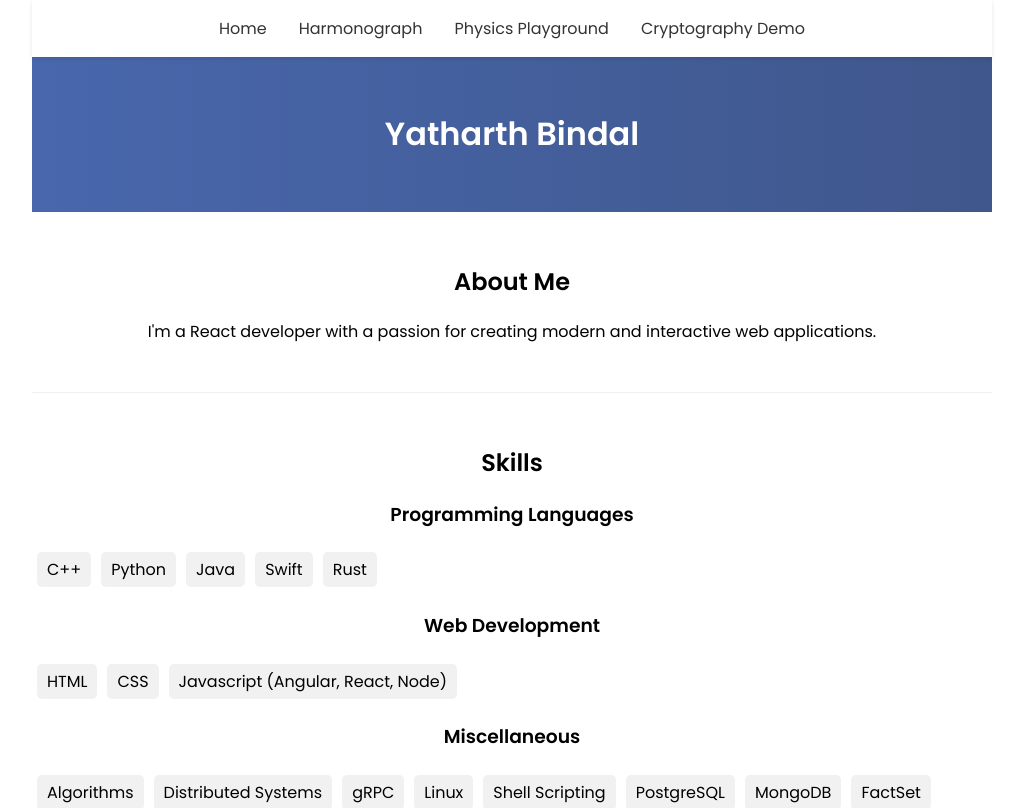
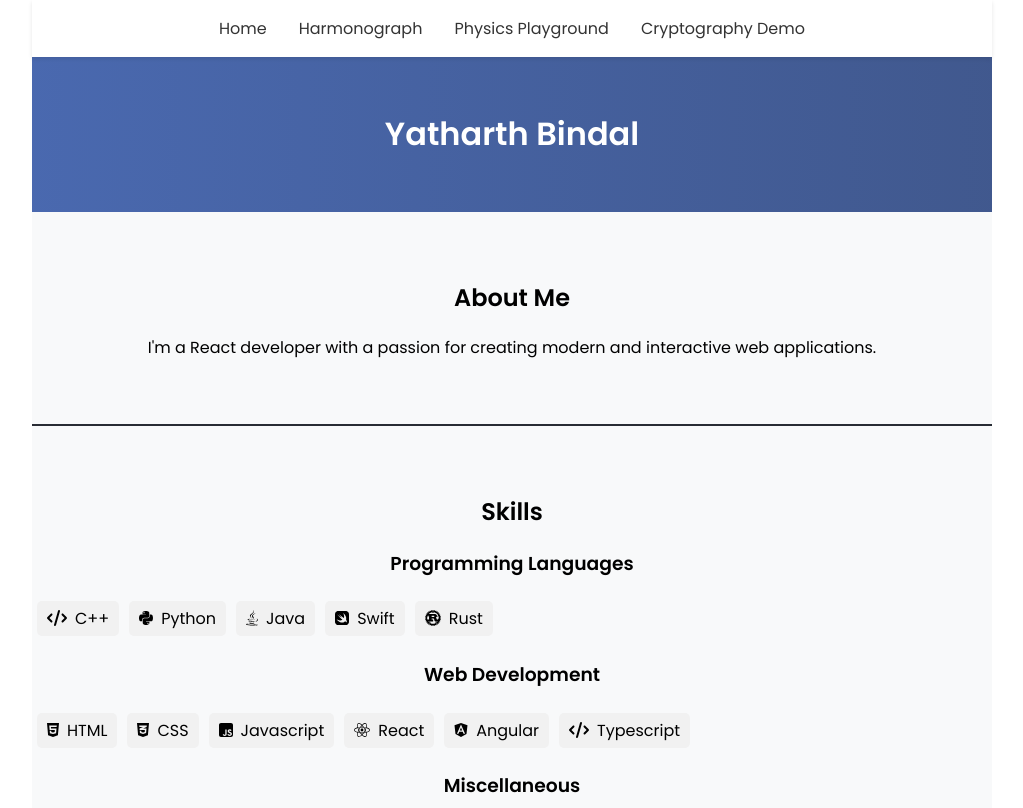
Before and after one commit to yatharthb/rct, a React (Vite) app: page / in a window 1280 px wide. Shown: the top 808 px of the page, without its empty margins (128-1151 px from the left). Built offline with nearby package versions, Linux system fonts and the light colour scheme.

Commit message:
Skill icons and style improvements

```diff
--- a/index.html
+++ b/index.html
@@ -4,7 +4,7 @@
     <meta charset="UTF-8" />
     <link rel="icon" type="image/svg+xml" href="/favicon.svg" />
     <meta name="viewport" content="width=device-width, initial-scale=1.0" />
-    <title>React + TypeScript + Replit</title>
+    <title>Yatharth's Portfolio Website</title>
   </head>
   <body>
     <div id="root"></div>
--- a/package.json
+++ b/package.json
@@ -13,6 +13,7 @@
   "license": "ISC",
   "dependencies": {
     "@fortawesome/fontawesome-svg-core": "^6.4.0",
+    "@fortawesome/free-brands-svg-icons": "^6.4.0",
     "@fortawesome/free-solid-svg-icons": "^6.4.0",
     "@fortawesome/react-fontawesome": "^0.2.0",
     "@mui/material": "^5.12.2",
--- a/src/App.css
+++ b/src/App.css
@@ -13,7 +13,7 @@ html, body {
 }
 
 .App-header {
-  background: linear-gradient(270deg, #282c34, #4b6cb7);
+  background: linear-gradient(270deg, #282c34, #4c6db8);
   background-size: 400% 400%;
   animation: GradientAnimation 8s ease infinite;
   padding: 2rem 0;
@@ -34,9 +34,11 @@ html, body {
 
 
 .App-section {
-  padding: 2rem 0;
-  border-bottom: 1px solid #f0f0f0;
+  padding: 3rem 0;
+  background-color: #f8f9fa;
+  border-bottom: 2px solid  #282c34;
 }
+
 
 .App-project {
   display: inline-block;
--- a/src/App.jsx
+++ b/src/App.jsx
@@ -2,8 +2,31 @@ import { BrowserRouter as Router, Route, Routes } from 'react-router-dom';
 import { Container } from 'react-bootstrap';
 
 import { motion } from 'framer-motion';
-import { FontAwesomeIcon } from '@fortawesome/react-fontawesome';
 import { faEnvelope } from '@fortawesome/free-solid-svg-icons';
+import { FaLinkedin, FaGithub } from 'react-icons/fa';
+import {
+  faCode,
+  faMicrochip,
+  faDatabase,
+  faServer,
+  faMobileAlt,
+  faTerminal,
+  faChartColumn,
+} from "@fortawesome/free-solid-svg-icons";
+import {
+  faPython,
+  faJsSquare,
+  faRust,
+  faReact,
+  faSwift,
+  faJava,
+  faLinux,
+  faNodeJs,
+  faAngular,
+  faHtml5,
+  faCss3Alt,
+} from "@fortawesome/free-brands-svg-icons";
+import { FontAwesomeIcon } from "@fortawesome/react-fontawesome";
 import './App.css';
 import ImageGallery from './components/ImageGallery';
 import EndlessRunner from './game/EndlessRunner';
@@ -19,35 +42,38 @@ const fadeIn = {
 
 const skills = [
   {
-    category: 'Programming Languages',
+    category: "Programming Languages",
     items: [
-      { name: 'C++' },
-      { name: 'Python' },
-      { name: 'Java' },
-      { name: 'Swift' },
-      { name: 'Rust' },
+      { name: "C++", icon: faCode },
+      { name: "Python", icon: faPython },
+      { name: "Java", icon: faJava },
+      { name: "Swift", icon: faSwift },
+      { name: "Rust", icon: faRust },
     ],
   },
   {
-    category: 'Web Development',
+    category: "Web Development",
     items: [
-      { name: 'HTML' },
-      { name: 'CSS' },
-      { name: 'Javascript (Angular, React, Node)' },
+      { name: "HTML", icon: faHtml5 },
+      { name: "CSS", icon: faCss3Alt },
+      { name: "Javascript", icon: faJsSquare },
+      { name: "React", icon: faReact },
+      { name: "Angular", icon: faAngular },
+      { name: "Typescript", icon: faCode },
     ],
   },
   {
-    category: 'Miscellaneous',
+    category: "Miscellaneous",
     items: [
-      { name: 'Algorithms' },
-      { name: 'Distributed Systems' },
-      { name: 'gRPC' },
-      { name: 'Linux' },
-      { name: 'Shell Scripting' },
-      { name: 'PostgreSQL' },
-      { name: 'MongoDB' },
-      { name: 'FactSet' },
-      { name: 'Bloomberg Terminal' },
+      { name: "Algorithms", icon: faMicrochip },
+      { name: "Distributed Systems", icon: faServer },
+      { name: "gRPC", icon: faCode },
+      { name: "Linux", icon: faLinux },
+      { name: "Shell Scripting", icon: faTerminal },
+      { name: "PostgreSQL", icon: faDatabase },
+      { name: "MongoDB", icon: faDatabase },
+      { name: "FactSet", icon: faCode },
+      { name: "Bloomberg Terminal", icon: faChartColumn },
     ],
   },
 ];
@@ -149,6 +175,7 @@ const Home = () => (
           <div className="skills-container">
             {skillGroup.items.map((skill, index) => (
               <div key={index} className="skill-item">
+                <FontAwesomeIcon icon={skill.icon} style={{ marginRight: "0.5rem" }} />
                 {skill.name}
               </div>
             ))}
@@ -204,12 +231,37 @@ full: 'bbn.png',
     Contact
   </motion.h2>
   <motion.p initial="initial" animate="animate" variants={fadeIn}>
+    Yatharth Bindal
+  </motion.p>
+  <motion.p initial="initial" animate="animate" variants={fadeIn}>
     Feel free to reach out to me at:
   </motion.p>
   <motion.p initial="initial" animate="animate" variants={fadeIn}>
     <FontAwesomeIcon icon={faEnvelope} /> Email: [first_name][last_name]@gmail.com
   </motion.p>
+  <motion.div
+    className="social-links"
+    initial="initial"
+    animate="animate"
+    variants={fadeIn}
+  >
+    <a
+      href="https://www.linkedin.com/in/yatharthbindal/"
+      target="_blank"
+      rel="noopener noreferrer"
+    >
+      <FaLinkedin size={30} />
+    </a>
+    <a
+      href="https://github.com/yatharthb"
+      target="_blank"
+      rel="noopener noreferrer"
+    >
+      <FaGithub size={30} />
+    </a>
+  </motion.div>
 </section>
+
 </Container>
 <footer className="App-footer">
 <p>Thank you for visiting my portfolio!</p>
--- a/src/game/EndlessRunner.css
+++ b/src/game/EndlessRunner.css
@@ -8,3 +8,22 @@
 .EndlessRunner canvas {
   border: 1px solid black;
 }
+.restart-btn {
+  background-color: #4CAF50;
+  border: none;
+  color: white;
+  text-align: center;
+  text-decoration: none;
+  display: inline-block;
+  font-size: 16px;
+  margin: 10px 2px;
+  cursor: pointer;
+  border-radius: 12px;
+  padding: 10px 24px;
+  transition-duration: 0.4s;
+}
+
+.restart-btn:hover {
+  background-color: #45a049;
+  color: white;
+}
--- a/src/game/EndlessRunner.jsx
+++ b/src/game/EndlessRunner.jsx
@@ -1,12 +1,17 @@
-import React, { useRef, useEffect } from 'react';
+import React, { useRef, useEffect, useState } from 'react';
 import './EndlessRunner.css';
 import frame1 from './frame1.png'; // Import the first frame
 import frame2 from './frame2.png'; // Import the second frame
 
 const EndlessRunner = () => {
   const canvasRef = useRef(null);
+  const [gameRunning, setGameRunning] = useState(true);
 
   useEffect(() => {
+    if (!gameRunning) {
+      return;
+    }
+
     const canvas = canvasRef.current;
     const ctx = canvas.getContext('2d');
 
@@ -16,9 +21,9 @@ const EndlessRunner = () => {
 
     const player = {
       x: 50,
-      y: canvas.height - 60, // Update the initial y position
-      width: 40, // Double the width
-      height: 60, // Double the height
+      y: canvas.height - 60,
+      width: 40,
+      height: 60,
       velocityY: 0,
       gravity: 0.5,
     };
@@ -38,23 +43,24 @@ const EndlessRunner = () => {
       }
     };
 
-
     const playerSprite1 = new Image();
     playerSprite1.src = frame1;
 
     const playerSprite2 = new Image();
     playerSprite2.src = frame2;
-    // Initialize frameRate for animations
+
     let frameRate = 0;
+
     const update = () => {
       if (isJumping) {
         player.velocityY += player.gravity;
         player.y += player.velocityY;
-        if (player.y >= canvas.height - 60) { // Update the ground level
+        if (player.y >= canvas.height - 60) {
           player.y = canvas.height - 60;
           isJumping = false;
         }
       }
+
       obstacle.x -= obstacle.speed;
       if (obstacle.x < -20) {
         obstacle.x = canvas.width;
@@ -68,9 +74,9 @@ const EndlessRunner = () => {
       ) {
         isGameOver = true;
       }
+
       frameRate++;
     };
-
 
     const draw = () => {
       ctx.clearRect(0, 0, canvas.width, canvas.height);
@@ -94,6 +100,8 @@ const EndlessRunner = () => {
         update();
         draw();
         requestId = requestAnimationFrame(gameLoop);
+      } else {
+        setGameRunning(false);
       }
     };
 
@@ -103,26 +111,24 @@ const EndlessRunner = () => {
       }
     });
 
-    // Start the game loop only after the sprite sheet is loaded
-   const onLoadHandler = () => {
-      if (playerSprite1.complete && playerSprite2.complete) {
-        gameLoop();
-      }
-    };
-
-    playerSprite1.onload = onLoadHandler;
-    playerSprite2.onload = onLoadHandler;
-
+    playerSprite1.onload = gameLoop;
+    playerSprite2.onload = gameLoop;
 
     return () => {
       cancelAnimationFrame(requestId);
     };
-  }, []);
+  }, [gameRunning]);
 
+ const restartGame = () => {
+if (!gameRunning) {
+setGameRunning(true);
+}
+};
 return (
   <div className="EndlessRunner">
     <h2>Endless Runner</h2>
     <canvas ref={canvasRef} width="500" height="150"></canvas>
+    <button className="restart-btn" onClick={restartGame}>Restart Game</button>
   </div>
 );
 };
```
Also changed, not shown: 1 other file (tests, documents, lock files or other folders). Lines whose indentation alone changed are shown as unchanged.
